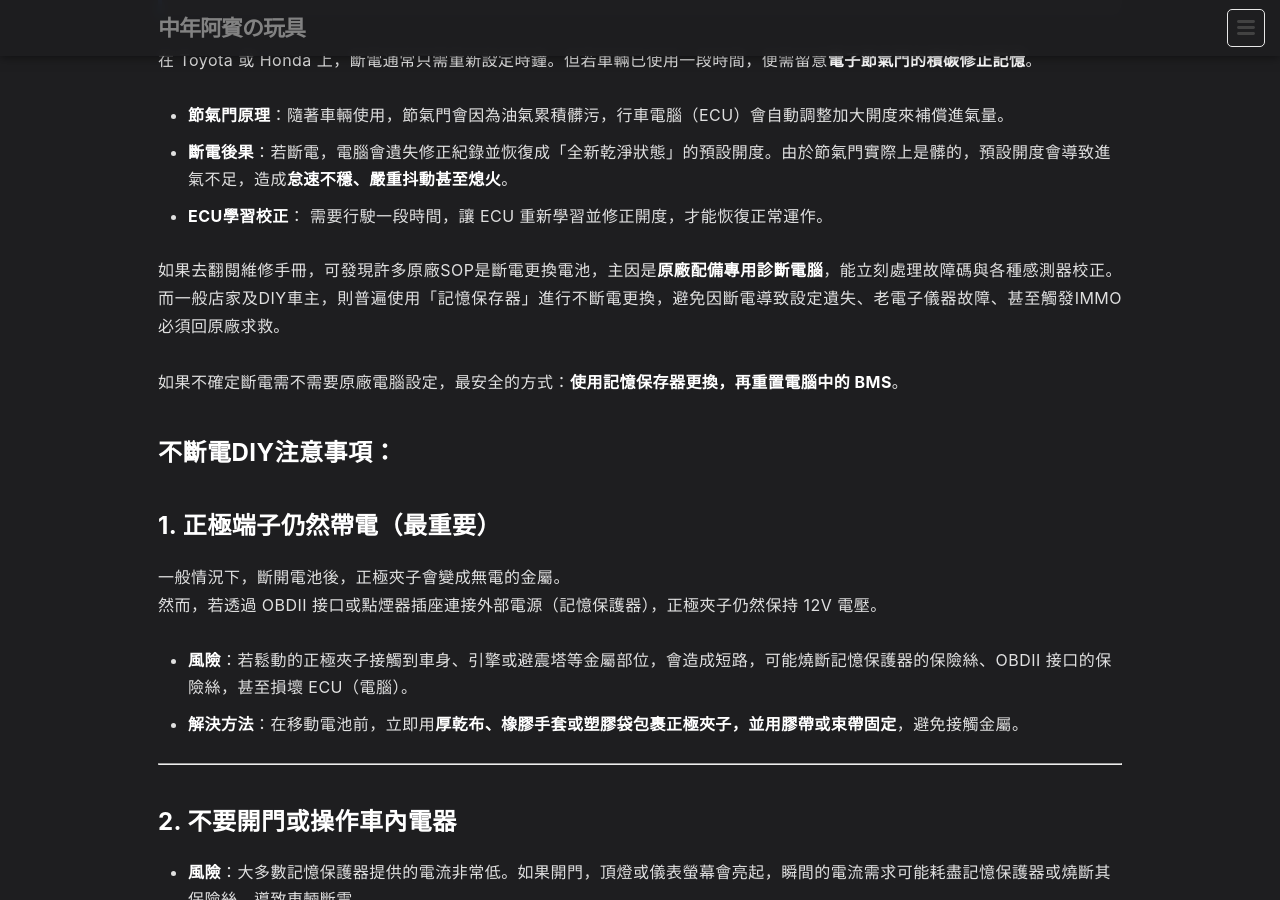
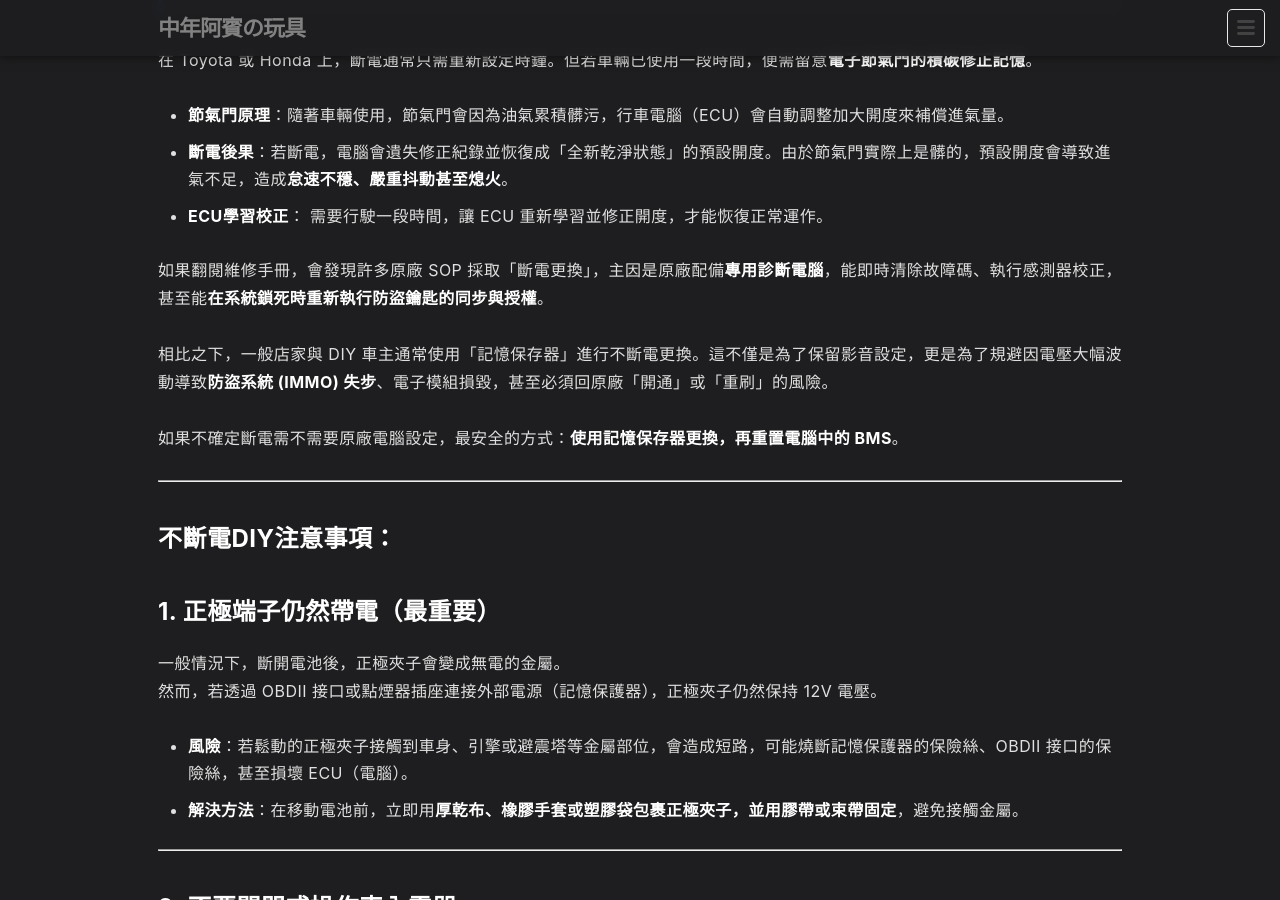
Before and after one commit to 1stbenz/1stbenz.github.io, a Jekyll site: the page built from _posts/zh/2025-09-17-memory-saving-battery.md, in a window 1280 px wide and 900 px high, scrolled down 863 px. Built offline with Jekyll 4.4.1, drawn with Linux system fonts in a browser that asks for light colours.

Commit message:
Update 2025-09-17-memory-saving-battery.md

```diff
--- a/_posts/zh/2025-09-17-memory-saving-battery.md
+++ b/_posts/zh/2025-09-17-memory-saving-battery.md
@@ -38,10 +38,14 @@ faq:
 *   **斷電後果**：若斷電，電腦會遺失修正紀錄並恢復成「全新乾淨狀態」的預設開度。由於節氣門實際上是髒的，預設開度會導致進氣不足，造成**怠速不穩、嚴重抖動甚至熄火**。
 *   **ECU學習校正**： 需要行駛一段時間，讓 ECU 重新學習並修正開度，才能恢復正常運作。
 
-如果去翻閱維修手冊，可發現許多原廠SOP是斷電更換電池，主因是**原廠配備專用診斷電腦**，能立刻處理故障碼與各種感測器校正。而一般店家及DIY車主，則普遍使用「記憶保存器」進行不斷電更換，避免因斷電導致設定遺失、老電子儀器故障、甚至觸發IMMO必須回原廠求救。
+如果翻閱維修手冊，會發現許多原廠 SOP 採取「斷電更換」，主因是原廠配備**專用診斷電腦**，能即時清除故障碼、執行感測器校正，甚至能**在系統鎖死時重新執行防盜鑰匙的同步與授權**。
+
+相比之下，一般店家與 DIY 車主通常使用「記憶保存器」進行不斷電更換。這不僅是為了保留影音設定，更是為了規避因電壓大幅波動導致**防盜系統 (IMMO) 失步**、電子模組損毀，甚至必須回原廠「開通」或「重刷」的風險。
 
 如果不確定斷電需不需要原廠電腦設定，最安全的方式：**使用記憶保存器更換，再重置電腦中的 BMS**。
 
+
+---
 
 ## 不斷電DIY注意事項：
 
```
